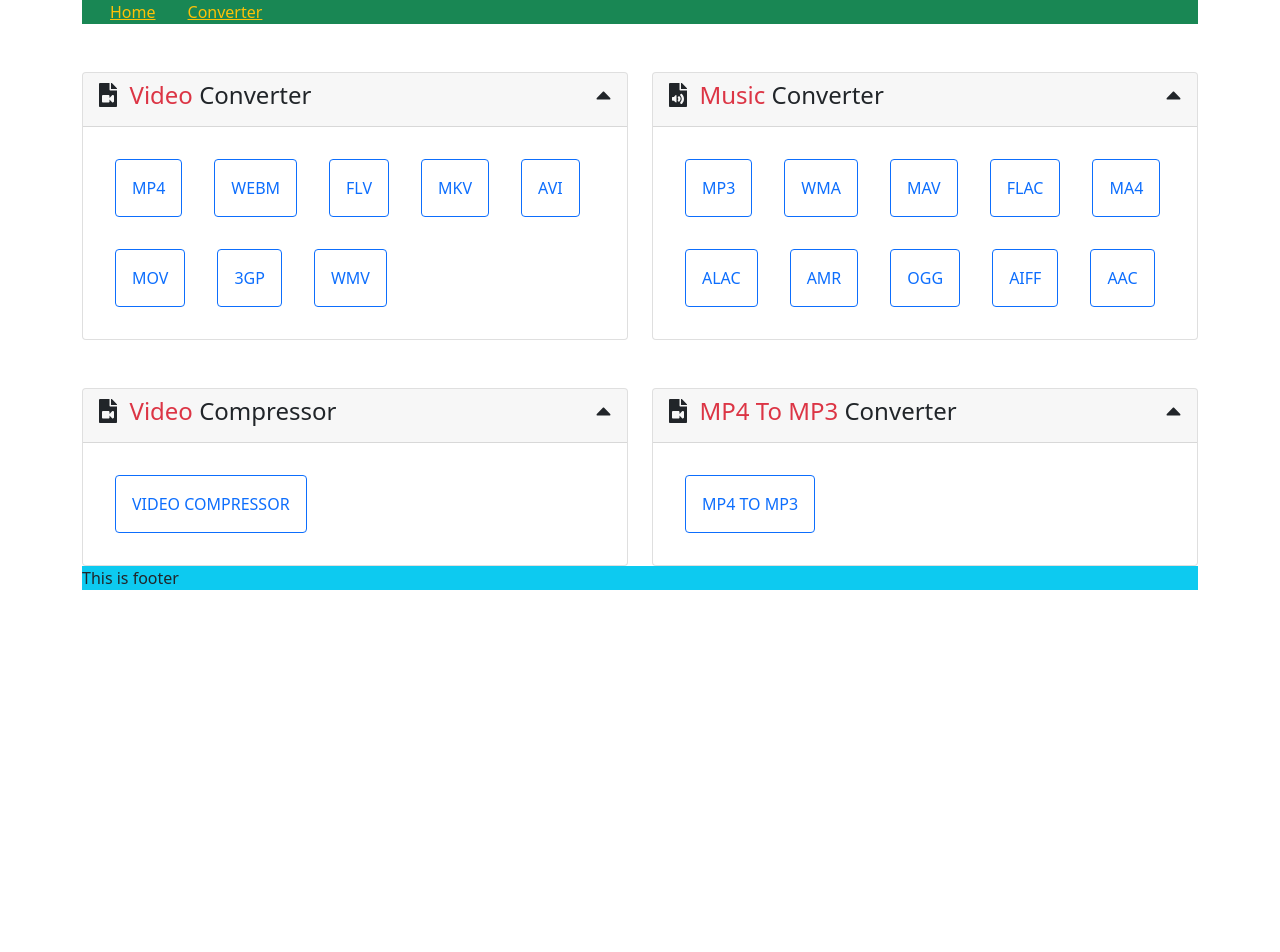
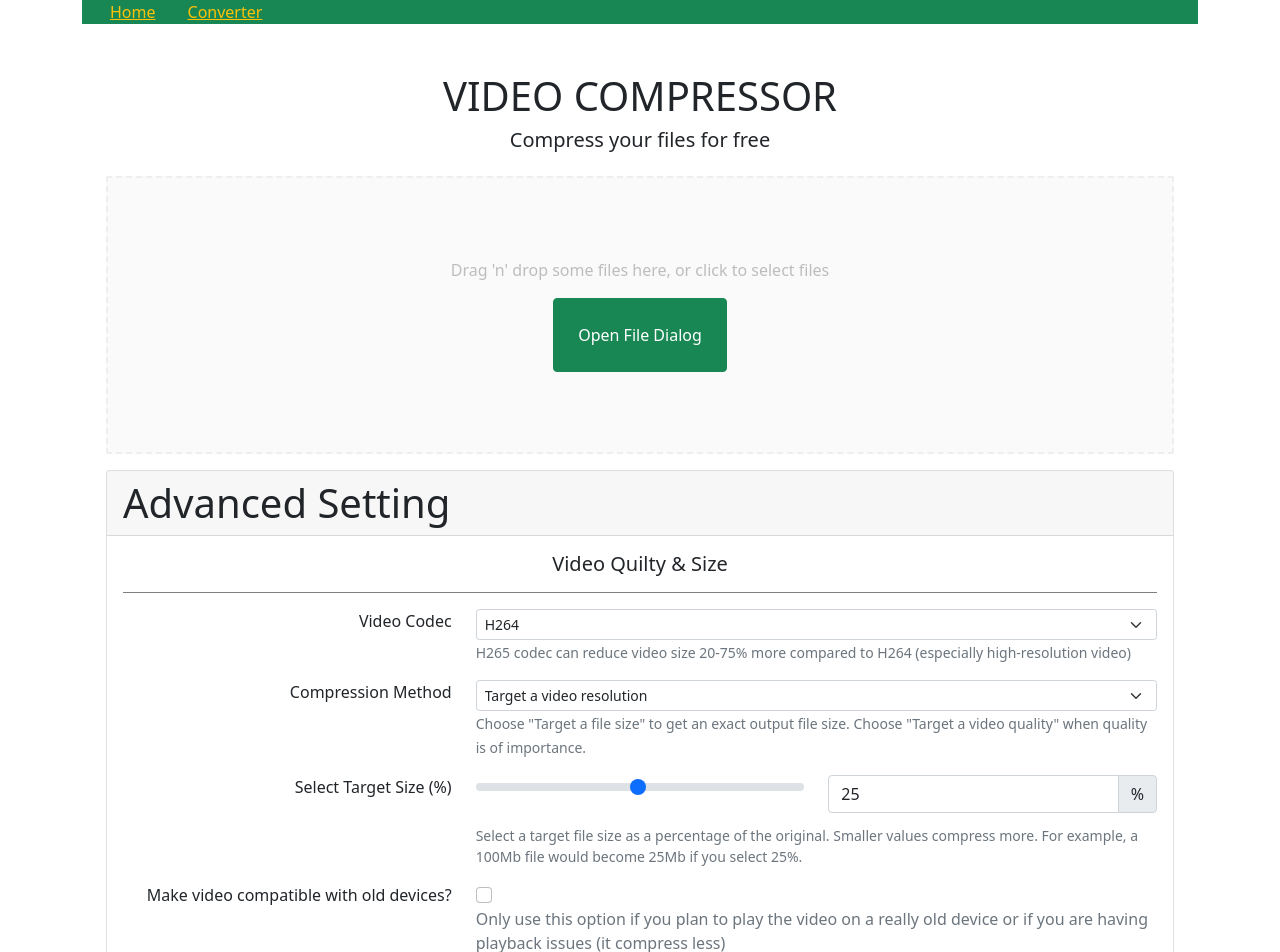
Before and after one commit to Rubeelahmad/ffmpeg_Audio_Video_Converter, a React (Create React App) app in the folder frontend/: page /#/video-compressor in a window 1280 px wide. Before the commit this address led to /#/. Shown: the top 952 px of the page. Before the commit the page ends 800 px from the top, so only its background shows below. Built offline with nearby package versions, Linux system fonts and the light colour scheme.

Commit message:
Create target file size in mb, and target file size in percentage

```diff
--- a/frontend/src/views/video-compressor/converter-page/target-a-file-size-components/file-size-in-mb.js
+++ b/frontend/src/views/video-compressor/converter-page/target-a-file-size-components/file-size-in-mb.js
@@ -0,0 +1,24 @@
+import React from "react";
+import { Col, Form, Row } from "react-bootstrap";
+
+const FileSizeInMB = () => {
+    return (
+        <>
+            <Row className="mt-3">
+                <Col xs={4} className="text-end">
+                    <Form.Label>Target Size (MB)</Form.Label>
+                </Col>
+                <Col xs={8}>
+                    <Form.Control type="text" size="sm" value="1" onChange={() => {
+                        console.log("target size")
+                    }} />
+                    <Form.Text className="text-muted">
+                        Enter desired video file size in MB (Megabytes)
+                    </Form.Text>
+                </Col>
+            </Row>
+        </>
+    )
+}
+
+export default FileSizeInMB;
--- a/frontend/src/views/video-compressor/converter-page/target-a-file-size-components/file-size-in-percentage.js
+++ b/frontend/src/views/video-compressor/converter-page/target-a-file-size-components/file-size-in-percentage.js
@@ -0,0 +1,37 @@
+import React from "react";
+import { Col, Form, FormControl, InputGroup, Row } from "react-bootstrap";
+
+const FileSizeInPercentage = () => {
+    return (
+        <>
+            <Row className="mt-3">
+                <Col xs={4} className="text-end">
+                    <Form.Label>Select Target Size (%)</Form.Label>
+                </Col>
+                <Col xs={8}>
+                    <Row>
+                        <Col xs={6}>
+                            <Form.Range type="text" size="sm" min="1" max="100" onChange={(e) => {
+                                console.log("target size", e.target.value)
+                            }} />
+                        </Col>
+                        <Col xs={6}>
+                            <Form.Label htmlFor="inlineFormInputGroup" visuallyHidden>
+
+                            </Form.Label>
+                            <InputGroup className="mb-2">
+                                <FormControl id="inlineFormInputGroup" placeholder="File size percentage value" value="25"  />
+                                <InputGroup.Text>%</InputGroup.Text>
+                            </InputGroup>
+                        </Col>
+                        <Form.Text className="text-muted">
+                            Select a target file size as a percentage of the original. Smaller values compress more. For example, a 100Mb file would become 25Mb if you select 25%.
+                        </Form.Text>
+                    </Row>
+                </Col>
+            </Row>
+        </>
+    )
+}
+
+export default FileSizeInPercentage;
--- a/frontend/src/views/video-compressor/converter-page/video-compressor-dropzone-area.js
+++ b/frontend/src/views/video-compressor/converter-page/video-compressor-dropzone-area.js
@@ -3,6 +3,8 @@
 import Loader from '../../components/loder';
 import { errorMessageAlert, successMessageAlert } from '../../components//alert';
 import { Card, Col, Form, Row } from 'react-bootstrap';
+import FileSizeInMB from './target-a-file-size-components/file-size-in-mb';
+import FileSizeInPercentage from './target-a-file-size-components/file-size-in-percentage';
 
 const baseStyle = {
     flex: 1,
@@ -41,6 +43,7 @@
     const [isLoaded, setIsLoaded] = useState(false);
     const [videoCodec, setVideoCodec] = useState(videoCodecValues[0]);
     const [compressionMethod, setCompressionMethod] = useState(compressionMethodValues[0]);
+    const [compressionMethodIndex, setCompressionMethodIndex] = useState(0);
 
     const {
         getRootProps,
@@ -145,6 +148,7 @@
                                 <Col xs={8}>
                                     <Form.Select size="sm" onChange={(e) => {
                                         console.log("Compression Method", compressionMethodValues[e.target.value]);
+                                        setCompressionMethodIndex(e.target.value);
                                         setCompressionMethod(compressionMethodValues[e.target.value]);
                                     }}>
                                         {
@@ -166,7 +170,7 @@
                                 </Col>
                             </Row>
 
-                            <Row className="mt-3">
+                            {/* <Row className="mt-3">
                                 <Col xs={4} className="text-end">
                                     <Form.Label>Target Size (MB)</Form.Label>
                                 </Col>
@@ -178,7 +182,10 @@
                                         Enter desired video file size in MB (Megabytes)
                                     </Form.Text>
                                 </Col>
-                            </Row>
+                            </Row> */}
+
+                            {/* <FileSizeInMB /> */}
+                            <FileSizeInPercentage />
 
                             <Row className="mt-3">
                                 <Col xs={4} className="text-end">
```
Also changed, not shown: frontend/src/views/video-compressor/converter-page/target-a-file-size-components/max-bitrate.js (+11 -0 lines), frontend/src/views/video-compressor/converter-page/target-a-file-size-components/resolution-component.js (+11 -0 lines), frontend/src/views/video-compressor/converter-page/target-a-file-size-components/video-quilty.js (+11 -0 lines).
